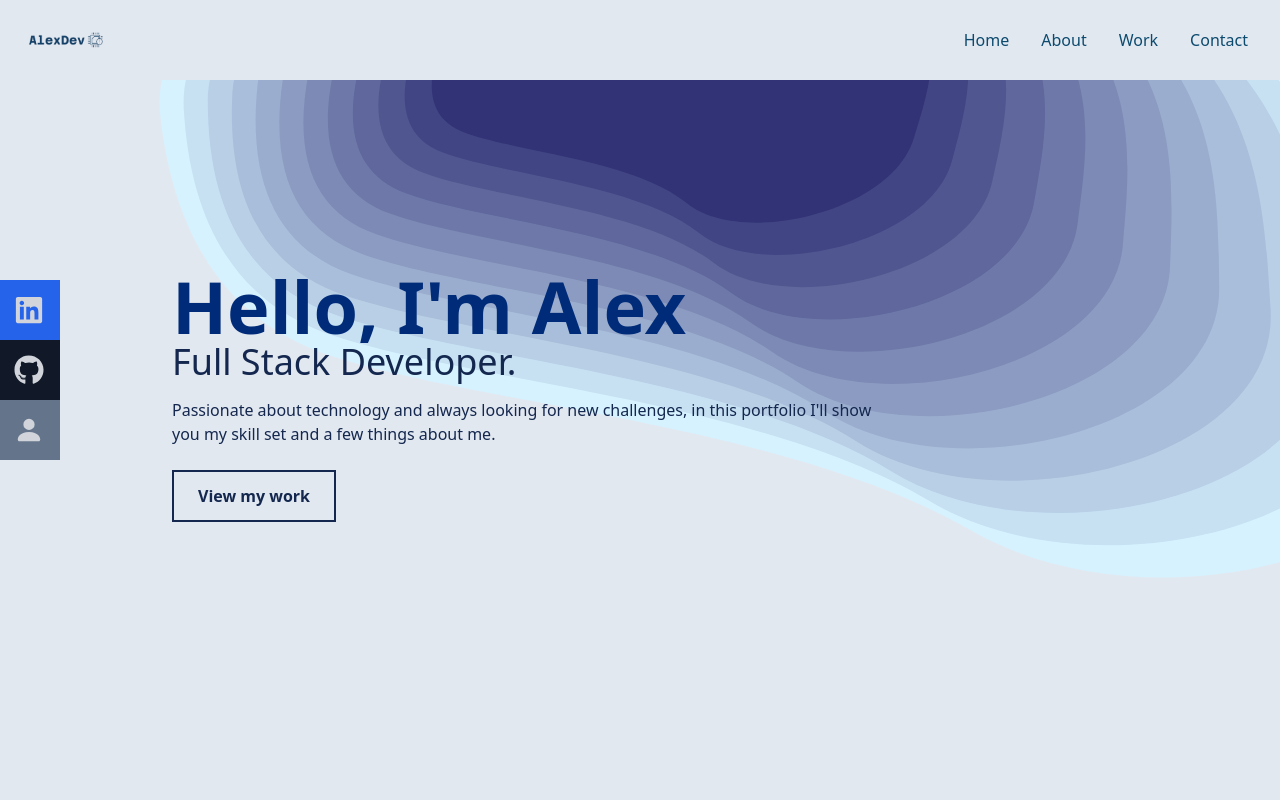
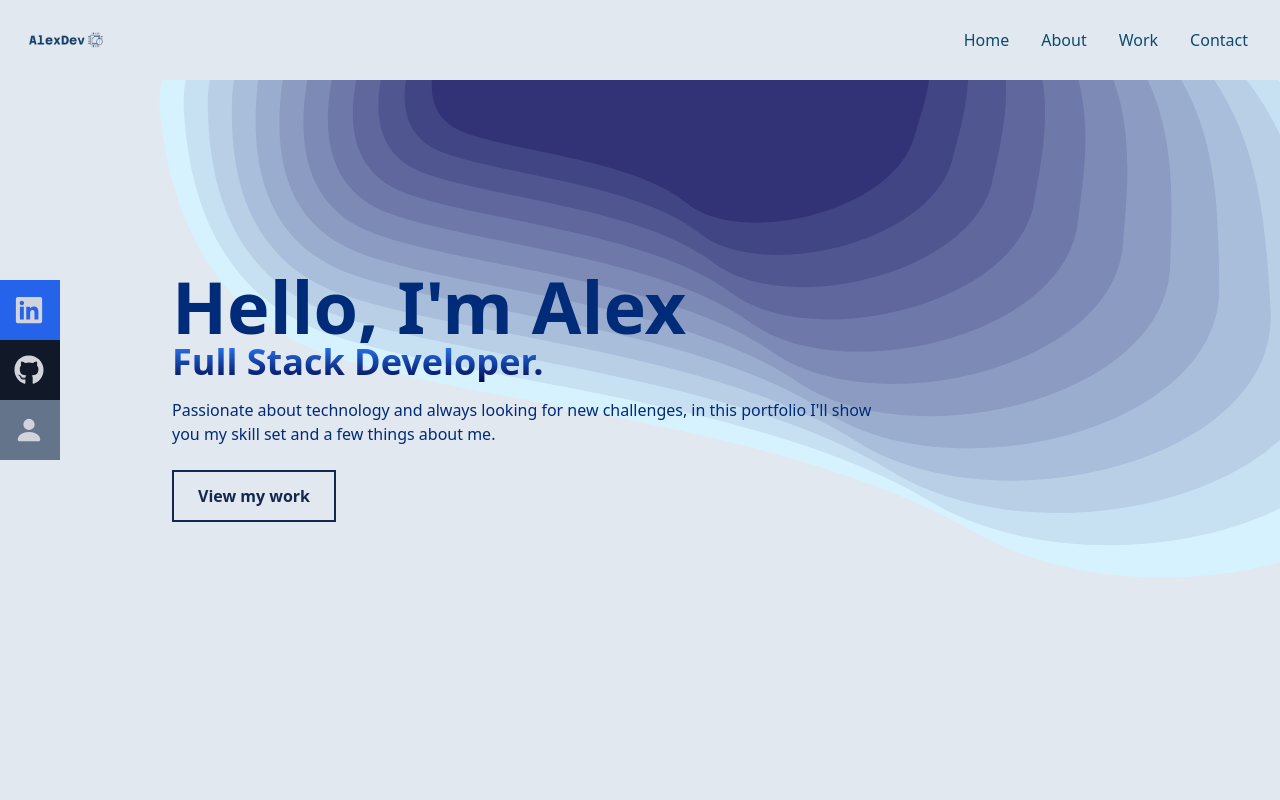
Before and after one commit to alejandrogch7/portfolioAlex, a React (Vite) app: page / in a window 1280 px wide. Shown: the top 800 px of the page. Built offline with nearby package versions, Linux system fonts and the light colour scheme.

Commit message:
Adding some styles to the h2

```diff
--- a/src/components/Home.jsx
+++ b/src/components/Home.jsx
@@ -12,8 +12,8 @@ const Home = () => {
             {/* container */}
             <div className='max-w-[1000px] mx-auto px-8 flex flex-col justify-center h-full' >
                 <h1 className='text-4xl sm:text-7xl font-bold text-[#002b78]'>Hello, I'm Alex</h1>
-                <h2 className='text-[#14274E] text-4xl'>Full Stack Developer.</h2>
-                <p className='text-[#14274E] py-4 max-w-[700px]'>
+                <h2 className='bg-gradient-to-b from-[#2d81ff] to-[#000851] bg-clip-text text-transparent text-4xl font-bold'>Full Stack Developer.</h2>
+                <p className='text-[#002b78] py-4 max-w-[700px]'>
                     Passionate about technology and always looking for new challenges,
                     in this portfolio I'll show you my skill set and a few things about me.
                 </p>
```
